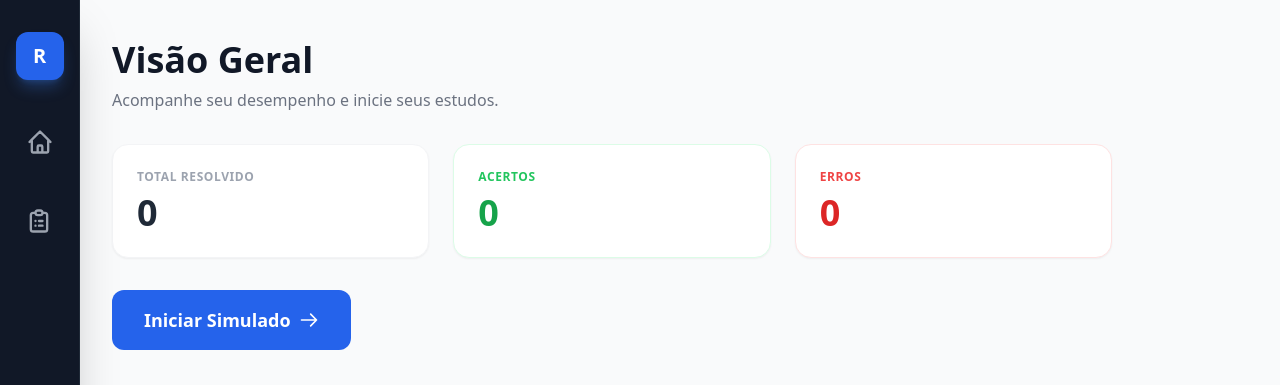
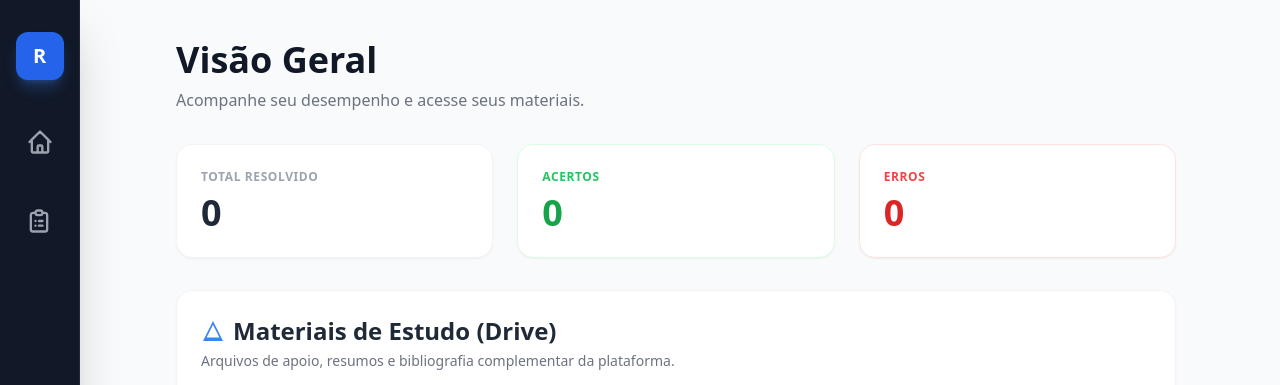
Before and after one commit to kejo212/RESPdi, a Flask app: page /dashboard in a window 1280 px wide. Shown: the top 385 px of the page. Run offline with Flask 3, Linux system fonts and the light colour scheme; some libraries are stand-ins or nearby versions.

Commit message:
Update dashboard.html

```diff
--- a/templates/dashboard.html
+++ b/templates/dashboard.html
@@ -7,7 +7,6 @@
     <style>
         .animate-fade-in-up { animation: fadeInUp 0.6s ease-out forwards; }
         @keyframes fadeInUp { from { opacity: 0; transform: translateY(20px); } to { opacity: 1; transform: translateY(0); } }
-        /* Scrollbar elegante para o terminal */
         .terminal-scroll::-webkit-scrollbar { width: 8px; }
         .terminal-scroll::-webkit-scrollbar-track { background: #111827; }
         .terminal-scroll::-webkit-scrollbar-thumb { background: #374151; border-radius: 4px; }
@@ -16,10 +15,11 @@
 <body class="bg-gray-50 font-sans text-gray-800 pb-20">
     {% include 'sidebar.html' %}
 
-    <div class="pl-28 pt-10 pr-10 max-w-6xl animate-fade-in-up">
+    <div class="pl-28 pt-10 pr-10 max-w-6xl animate-fade-in-up mx-auto">
         <h1 class="text-4xl font-black text-gray-900 mb-2">Visão Geral</h1>
-        <p class="text-gray-500 mb-8">Acompanhe seu desempenho e inicie seus estudos.</p>
+        <p class="text-gray-500 mb-8">Acompanhe seu desempenho e acesse seus materiais.</p>
 
+        <!-- Estatísticas Globais -->
         <div class="grid grid-cols-1 md:grid-cols-3 gap-6 mb-8">
             <div class="bg-white p-6 rounded-2xl shadow-sm border border-gray-100">
                 <p class="text-xs font-bold text-gray-400 uppercase tracking-wider">Total Resolvido</p>
@@ -35,43 +35,62 @@
             </div>
         </div>
 
-        <button onclick="window.location.href='/questoes'" class="bg-blue-600 text-white px-8 py-4 rounded-xl font-bold text-lg hover:bg-blue-700 hover:shadow-lg transition-all duration-300 w-full md:w-auto flex items-center gap-2">
+        <!-- DRIVE COMPARTILHADO (Visível para TODOS) -->
+        <div class="bg-white p-6 rounded-2xl shadow-sm border border-gray-100 mb-10">
+            <h2 class="text-2xl font-black text-gray-800 mb-1 flex items-center gap-2">
+                <svg class="w-6 h-6 text-blue-500" fill="currentColor" viewBox="0 0 24 24"><path d="M12 2L2 22h20L12 2zm0 3.8l6.4 12.7H5.6L12 5.8z"/></svg>
+                Materiais de Estudo (Drive)
+            </h2>
+            <p class="text-sm text-gray-500 mb-4">Arquivos de apoio, resumos e bibliografia complementar da plataforma.</p>
+            <div class="w-full bg-gray-100 rounded-xl overflow-hidden border border-gray-200" style="height: 400px;">
+                <!-- TROQUE O ID AQUI EMBAIXO PELO ID DA SUA PASTA -->
+                <iframe src="https://drive.google.com/embeddedfolderview?id=13tBBSrXMsu2NGW0jCSvrzIE9epV-Bw47#grid" width="100%" height="100%" frameborder="0" scrolling="no"></iframe>
+            </div>
+        </div>
+
+        <button onclick="window.location.href='/questoes'" class="bg-blue-600 text-white px-8 py-4 rounded-xl font-bold text-lg hover:bg-blue-700 hover:shadow-lg transition-all duration-300 w-full md:w-auto flex items-center justify-center gap-2 mb-10">
             Iniciar Simulado <svg class="w-5 h-5" fill="none" stroke="currentColor" viewBox="0 0 24 24"><path stroke-linecap="round" stroke-linejoin="round" stroke-width="2" d="M14 5l7 7m0 0l-7 7m7-7H3"></path></svg>
         </button>
 
-        <!-- SESSÃO EXCLUSIVA DO DAVI (Fica oculta para outros) -->
-        <div id="admin-panel" class="hidden mt-16 space-y-8 animate-fade-in-up border-t pt-8">
+        <!-- SESSÃO EXCLUSIVA DO DAVI (Módulo de Administração Central) -->
+        <div id="admin-panel" class="hidden space-y-8 border-t pt-10">
             <h1 class="text-3xl font-black text-blue-900 mb-2 flex items-center gap-3">
                 <svg class="w-8 h-8 text-blue-600" fill="currentColor" viewBox="0 0 20 20"><path fill-rule="evenodd" d="M2.166 4.999A11.954 11.954 0 0010 1.944 11.954 11.954 0 0017.834 5c.11.65.166 1.32.166 2.001 0 5.225-3.34 9.67-8 11.317C5.34 16.67 2 12.225 2 7c0-.682.057-1.35.166-2.001zm11.541 3.708a1 1 0 00-1.414-1.414L9 10.586 7.707 9.293a1 1 0 00-1.414 1.414l2 2a1 1 0 001.414 0l4-4z" clip-rule="evenodd"></path></svg>
                 Módulo de Administração Central
             </h1>
 
-            <div class="grid grid-cols-1 lg:grid-cols-2 gap-8">
-                <!-- Painel de Aprovação -->
+            <div class="grid grid-cols-1 lg:grid-cols-3 gap-8">
+
+                <!-- 1. Painel de Aprovação (Pendentes) -->
                 <div class="bg-white p-6 rounded-2xl shadow-lg border border-blue-100">
                     <h2 class="text-xl font-bold text-gray-800 mb-4 flex justify-between items-center">
-                        Novos Cadastros
-                        <span class="bg-blue-100 text-blue-700 text-xs px-2 py-1 rounded-full" id="contador-pendentes">0 na fila</span>
+                        Aprovações
+                        <span class="bg-blue-100 text-blue-700 text-xs px-2 py-1 rounded-full font-bold" id="contador-pendentes">0 na fila</span>
                     </h2>
-                    <div id="lista-pendentes" class="space-y-3 max-h-80 overflow-y-auto pr-2">
-                        <!-- Injetado via JS -->
-                    </div>
+                    <div id="lista-pendentes" class="space-y-3 max-h-80 overflow-y-auto pr-2"></div>
                 </div>
 
-                <!-- Console de Logs (Terminal) -->
-                <div class="bg-gray-900 p-6 rounded-2xl shadow-lg border border-gray-800 flex flex-col">
+                <!-- 2. Gestão de Usuários (Bloquear/Desbloquear) -->
+                <div class="bg-white p-6 rounded-2xl shadow-lg border border-orange-100">
+                    <h2 class="text-xl font-bold text-gray-800 mb-4 flex justify-between items-center">
+                        Usuários Ativos
+                        <span class="bg-orange-100 text-orange-700 text-xs px-2 py-1 rounded-full font-bold">Gestão</span>
+                    </h2>
+                    <div id="lista-ativos" class="space-y-3 max-h-80 overflow-y-auto pr-2"></div>
+                </div>
+
+                <!-- 3. Console de Logs -->
+                <div class="bg-gray-900 p-6 rounded-2xl shadow-lg border border-gray-800 flex flex-col h-96 lg:h-auto">
                     <h2 class="text-xl font-bold text-white mb-4 flex items-center gap-2">
                         <svg class="w-5 h-5 text-green-400" fill="none" stroke="currentColor" viewBox="0 0 24 24"><path stroke-linecap="round" stroke-linejoin="round" stroke-width="2" d="M8 9l3 3-3 3m5 0h3M5 20h14a2 2 0 002-2V6a2 2 0 00-2-2H5a2 2 0 00-2 2v12a2 2 0 002 2z"></path></svg>
-                        Terminal do Servidor
+                        Logs do Servidor
                     </h2>
-                    <div id="server-logs" class="bg-black text-green-400 font-mono text-sm p-4 rounded-xl flex-1 h-80 overflow-y-auto terminal-scroll leading-relaxed">
-                        <div class="text-gray-500 animate-pulse">Conectando ao núcleo do servidor...</div>
-                    </div>
+                    <div id="server-logs" class="bg-black text-green-400 font-mono text-sm p-4 rounded-xl flex-1 overflow-y-auto terminal-scroll leading-relaxed"></div>
                 </div>
             </div>
         </div>
     </div>
 
-    <script src="/static/app.js"></script>
+    <script src="/static/app.js?v=2027"></script>
 </body>
 </html>
```
